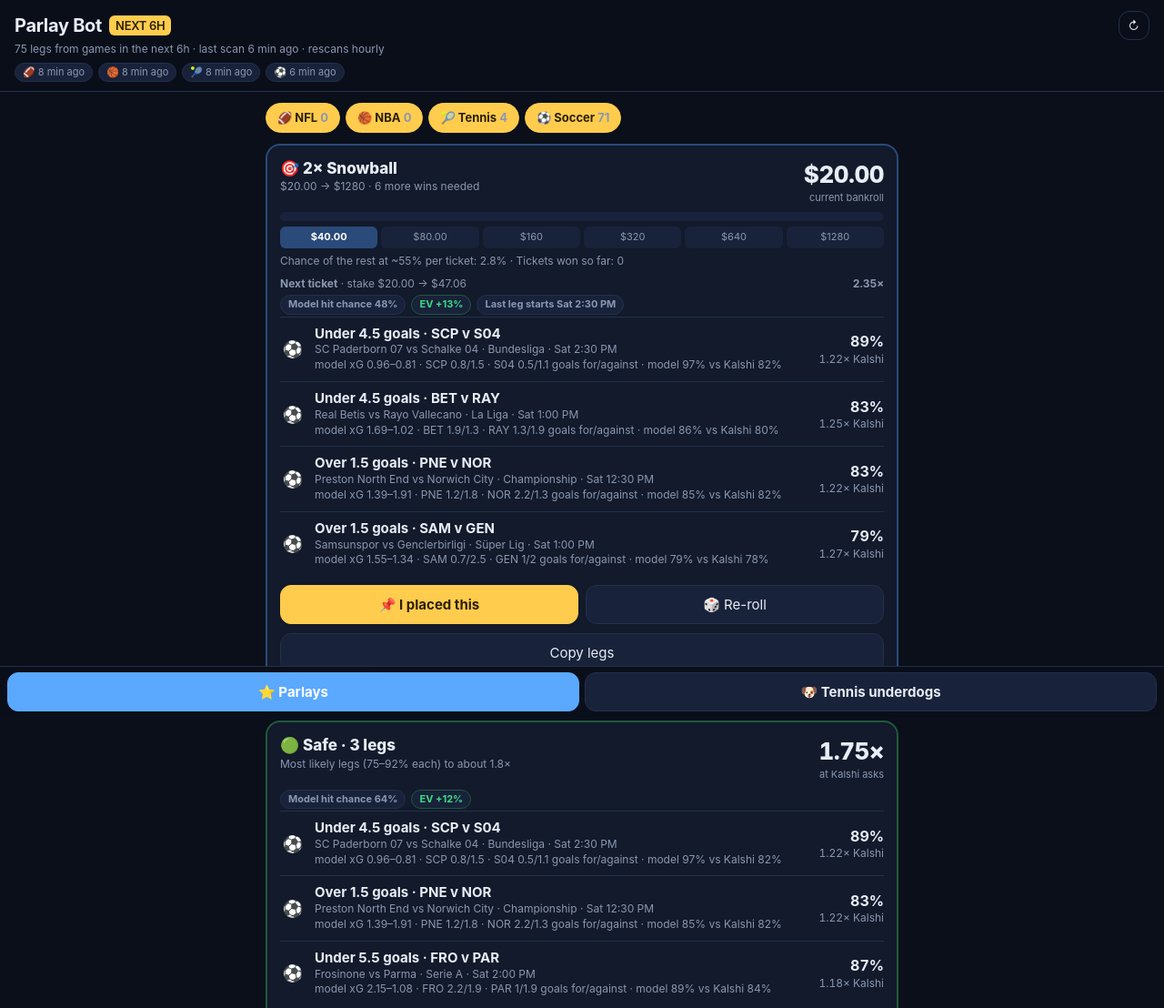
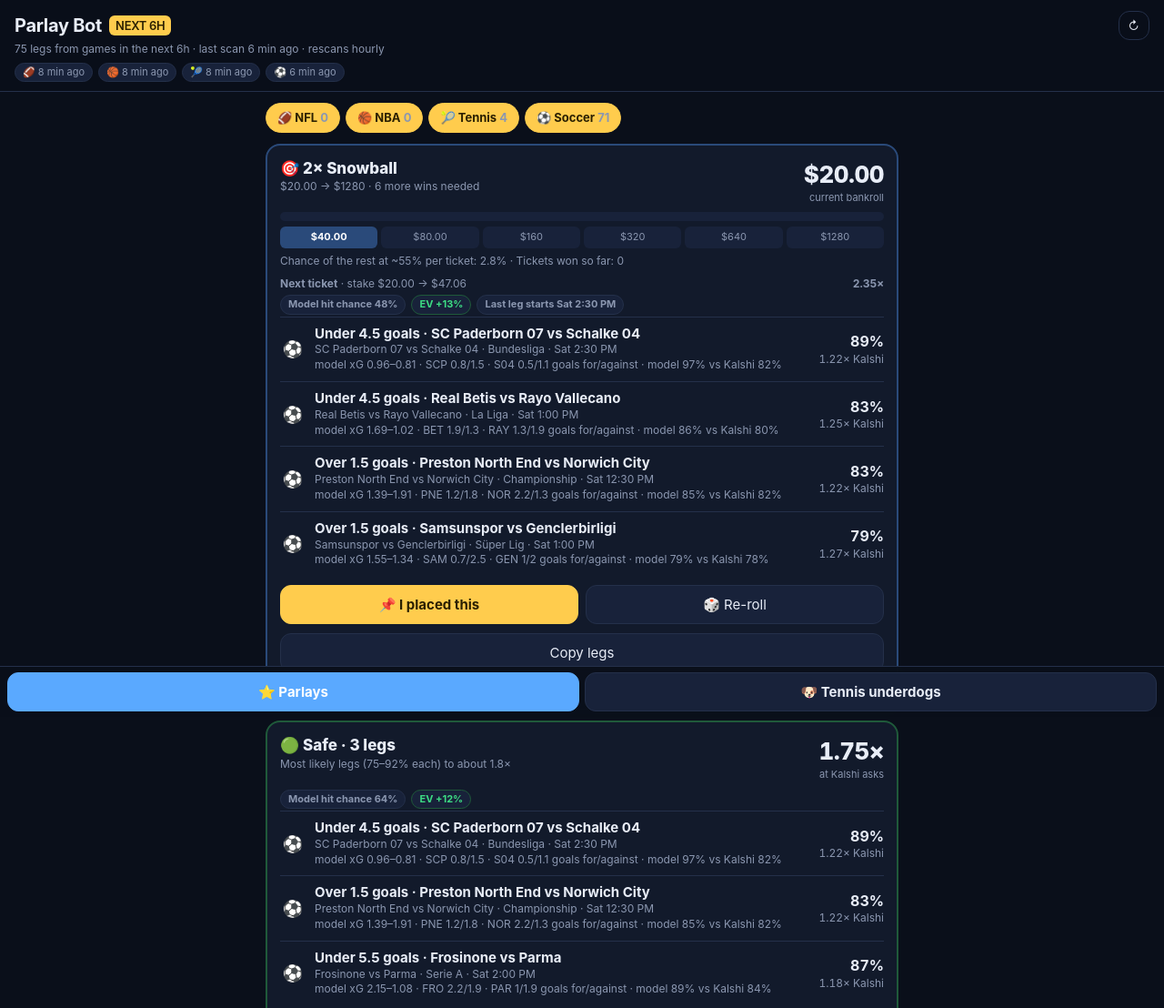
Before and after one commit to Kockidile/nfl-sim, a plain HTML site: page docs/index.html in a window 1280 px wide. Shown: the top 1108 px of the page at 91% size. Drawn offline with Linux system fonts and the light colour scheme.

Commit message:
Soccer legs: full team names in titles
Co-Authored-By: Claude Opus 5.5 <noreply@anthropic.com>
Claude-Session: https://claude.ai/code/session_01LRjnNuiJdF7C9RSbCKSG8K

```diff
--- a/docs/index.html
+++ b/docs/index.html
@@ -229,7 +229,7 @@ function soccerLegs(d){
         why.push(`${m.home_abbr} ${H.gf10 ?? "?"}/${H.ga10 ?? "?"} · ${m.away_abbr} ${A.gf10 ?? "?"}/${A.ga10 ?? "?"} goals for/against`);
       }
       why.push(`model ${pct(L.p_model)} vs Kalshi ${pct(L.q)}`);
-      const title = L.kind === "win" || L.kind === "dc" ? L.label : `${L.label} · ${m.home_abbr || m.home} v ${m.away_abbr || m.away}`;
+      const title = L.kind === "win" || L.kind === "dc" ? L.label : `${L.label} · ${m.home} vs ${m.away}`;
       out.push({sport:"soccer", game:"s"+m.id, start:m.start, title, sub:`${m.home} vs ${m.away} · ${m.league}`,
         why: why.join(" · "), p: L.p, mult: 1/L.ask, priced:true, edge, bonus: m.confidence === "high" ? .01 : 0});
     }
```
